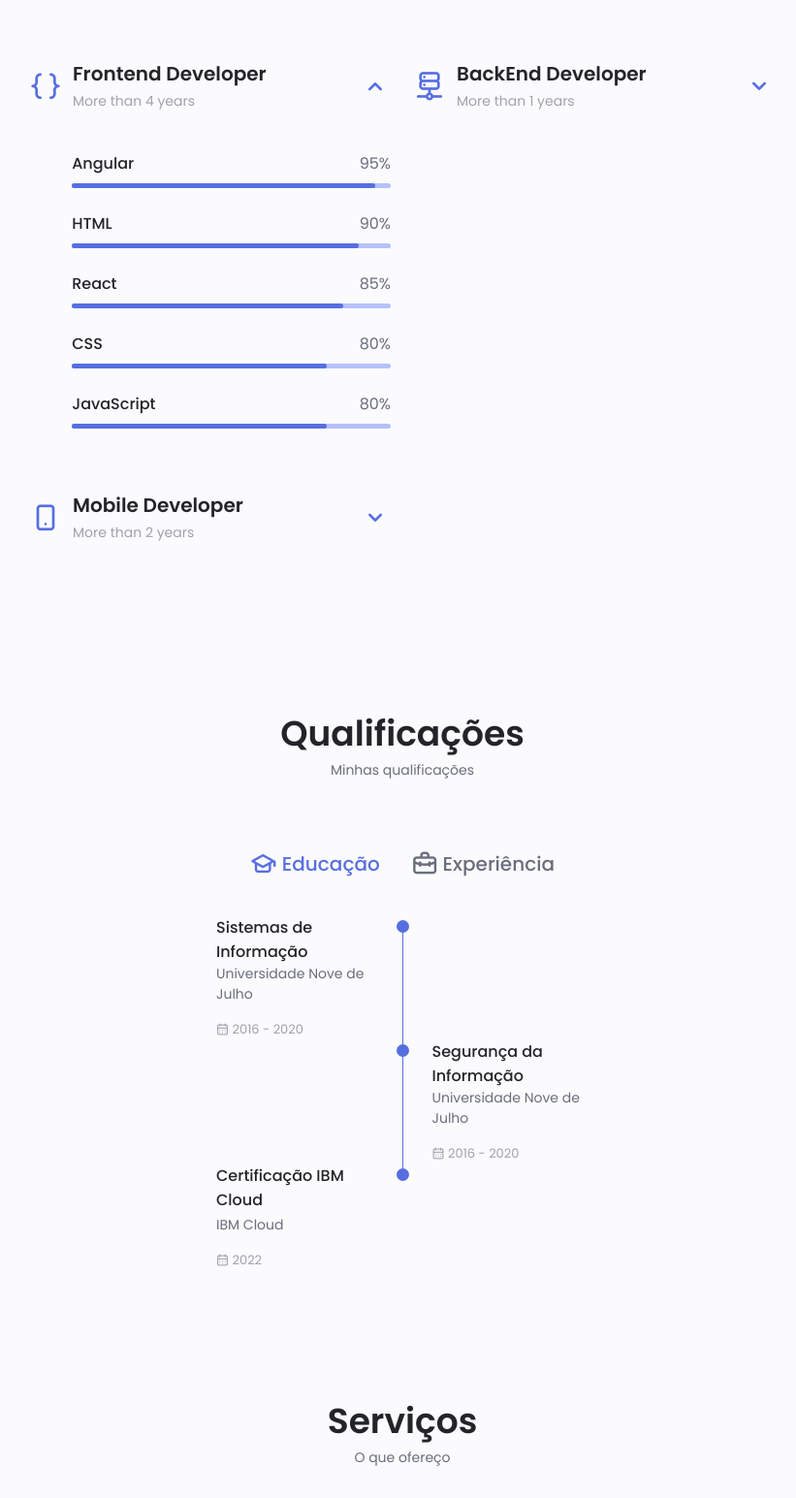
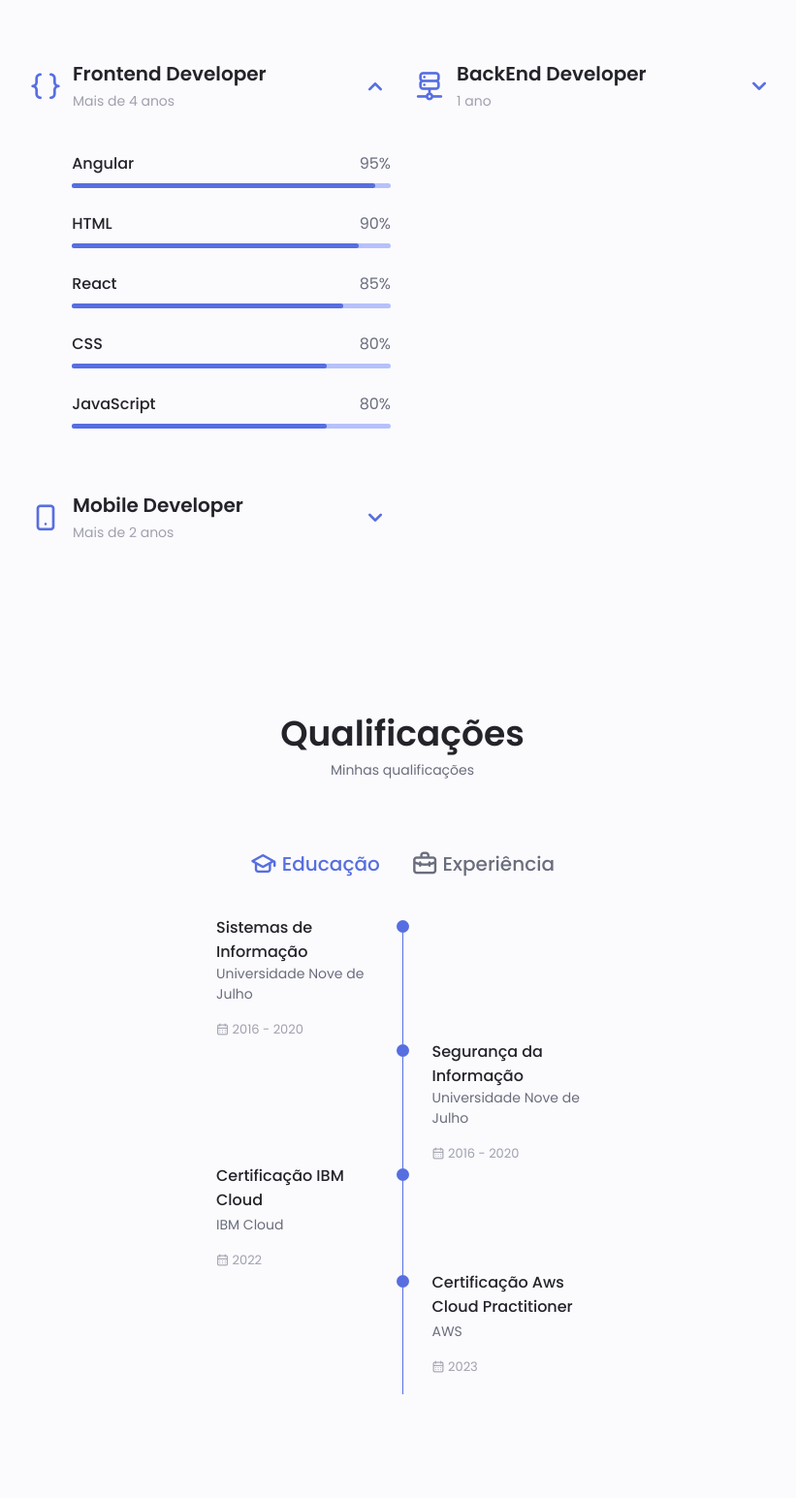
Before and after one commit to CrisPer12/portfolio, a plain HTML site: page index.html in a window 1280 px wide. Shown: the part 1544-3089 px from the top of the page at 97% size, without its empty margins (225-1046 px from the left). Drawn offline with nearby package versions, Linux system fonts and the light colour scheme.

Commit message:
add ceritification and fix links demos

```diff
--- a/index.html
+++ b/index.html
@@ -189,7 +189,7 @@
 
                             <div>
                                 <h1 class="skills__title">Frontend Developer</h1>
-                                <span class="skills__subtitle">More than 4 years</span>
+                                <span class="skills__subtitle">Mais de 4 anos</span>
                             </div>
 
                             <i class="uil uil-angle-down skills__arrow"></i>
@@ -253,7 +253,7 @@
 
                             <div>
                                 <h1 class="skills__title">BackEnd Developer</h1>
-                                <span class="skills__subtitle">More than 1 years</span>
+                                <span class="skills__subtitle">1 ano</span>
                             </div>
 
                             <i class="uil uil-angle-down skills__arrow"></i>
@@ -308,7 +308,7 @@
 
                             <div>
                                 <h1 class="skills__title">Mobile Developer</h1>
-                                <span class="skills__subtitle">More than 2 years</span>
+                                <span class="skills__subtitle">Mais de 2 anos</span>
                             </div>
 
                             <i class="uil uil-angle-down skills__arrow"></i>
@@ -419,7 +419,25 @@
 
                             <div>
                                 <span class="qualification__rounder"></span>
-                                <!-- <span class="qualification__line"></span> -->
+                                <span class="qualification__line"></span>
+                            </div>
+                        </div>
+                        <!--==================== Education 4 ====================-->
+                        <div class="qualification__data">
+                            <div></div>
+
+                            <div>
+                                <span class="qualification__rounder"></span>
+                                <span class="qualification__line"></span>
+                            </div>
+
+                            <div>
+                                <h3 class="qualification__title">Certificação Aws Cloud Practitioner</h3>
+                                <span class="qualification__subtitle">AWS</span>
+                                <div class="qualification__calendar">
+                                    <i class="uil uil-calendar-alt"></i>
+                                    2023
+                                </div>
                             </div>
                         </div>
                     </div>
@@ -619,7 +637,7 @@
                                 O Esports é um aplicação de gamers para gamers,
                                 desenvolvida durante o Next Level Week da Rocketseat.
                             </p>
-                            <a href="#" class="button button--flex button--small portfolio__button">
+                            <a href="https://github.com/CrisPer12/NLW-Esports" target="_blank" class="button button--flex button--small portfolio__button">
                                 Demo
                                 <i class="uil uil-arrow-right button__icon"></i>
                             </a>
@@ -635,7 +653,7 @@
                                 O Moveyou é um app que usa a técnica de Pomodoro,
                                 uma aplicação desenvolvida durante a NLW#4 da Rocktseat.
                             </p>
-                            <a href="#" class="button button--flex button--small portfolio__button">
+                            <a href="https://moveyou-hazel.vercel.app/" target="_blank" class="button button--flex button--small portfolio__button">
                                 Demo
                                 <i class="uil uil-arrow-right button__icon"></i>
                             </a>
@@ -652,7 +670,7 @@
                                 com as tecnologias mais utilizadas do mercado,
                                 e tem como objetivo auxiliar os garçons e os cozinheiros de uma pizzaria.
                             </p>
-                            <a href="#" class="button button--flex button--small portfolio__button">
+                            <a href="https://github.com/CrisPer12/travelPizza" target="_blank" class="button button--flex button--small portfolio__button">
                                 Demo
                                 <i class="uil uil-arrow-right button__icon"></i>
                             </a>
@@ -668,7 +686,7 @@
                                 O plantmanager tem como objetivo ajudar as pessoas
                                 a se lembrarem de regar suas plantas.
                             </p>
-                            <a href="#" class="button button--flex button--small portfolio__button">
+                            <a href="https://github.com/CrisPer12/plantmanager" target="_blank" class="button button--flex button--small portfolio__button">
                                 Demo
                                 <i class="uil uil-arrow-right button__icon"></i>
                             </a>
```
